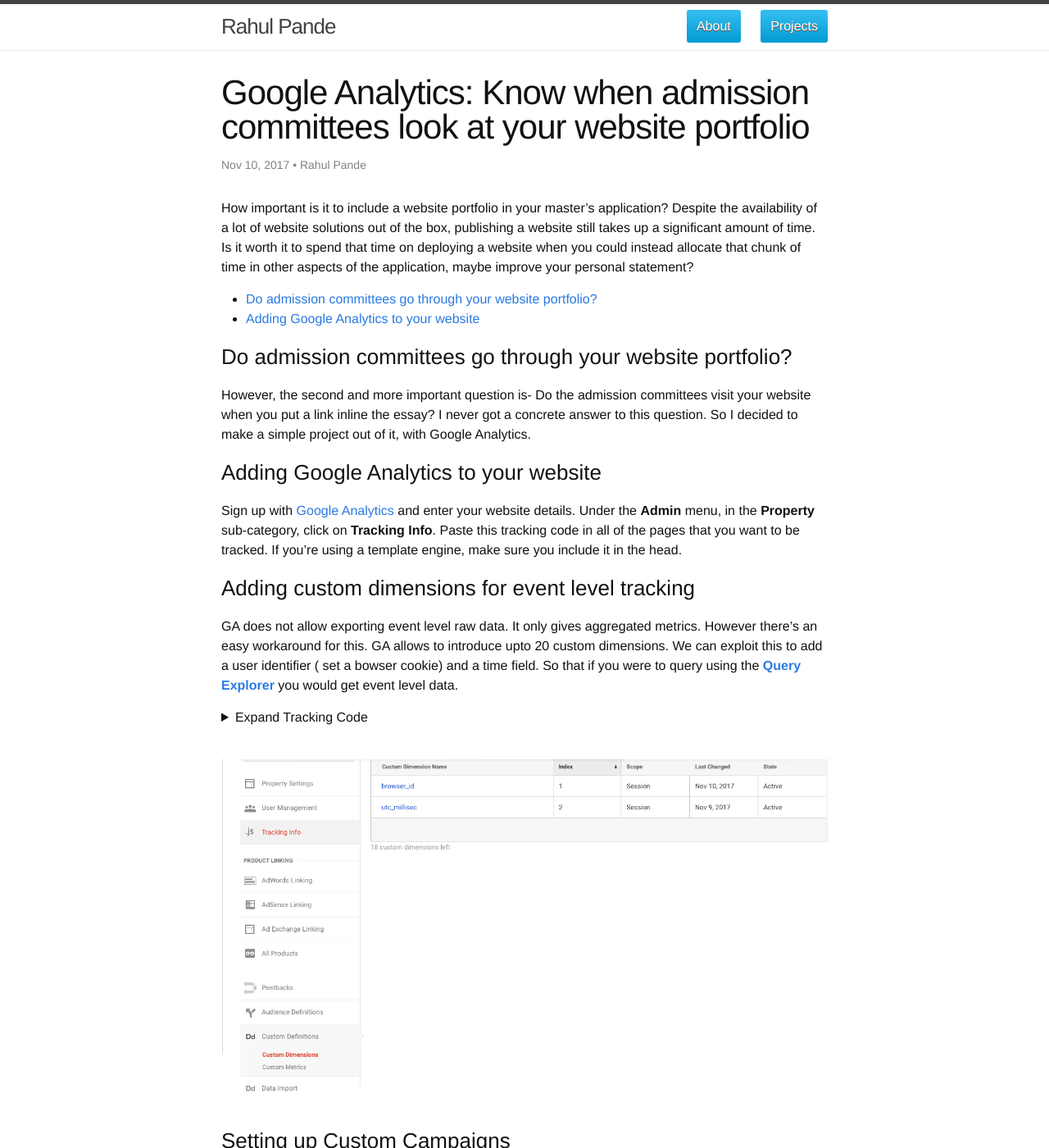
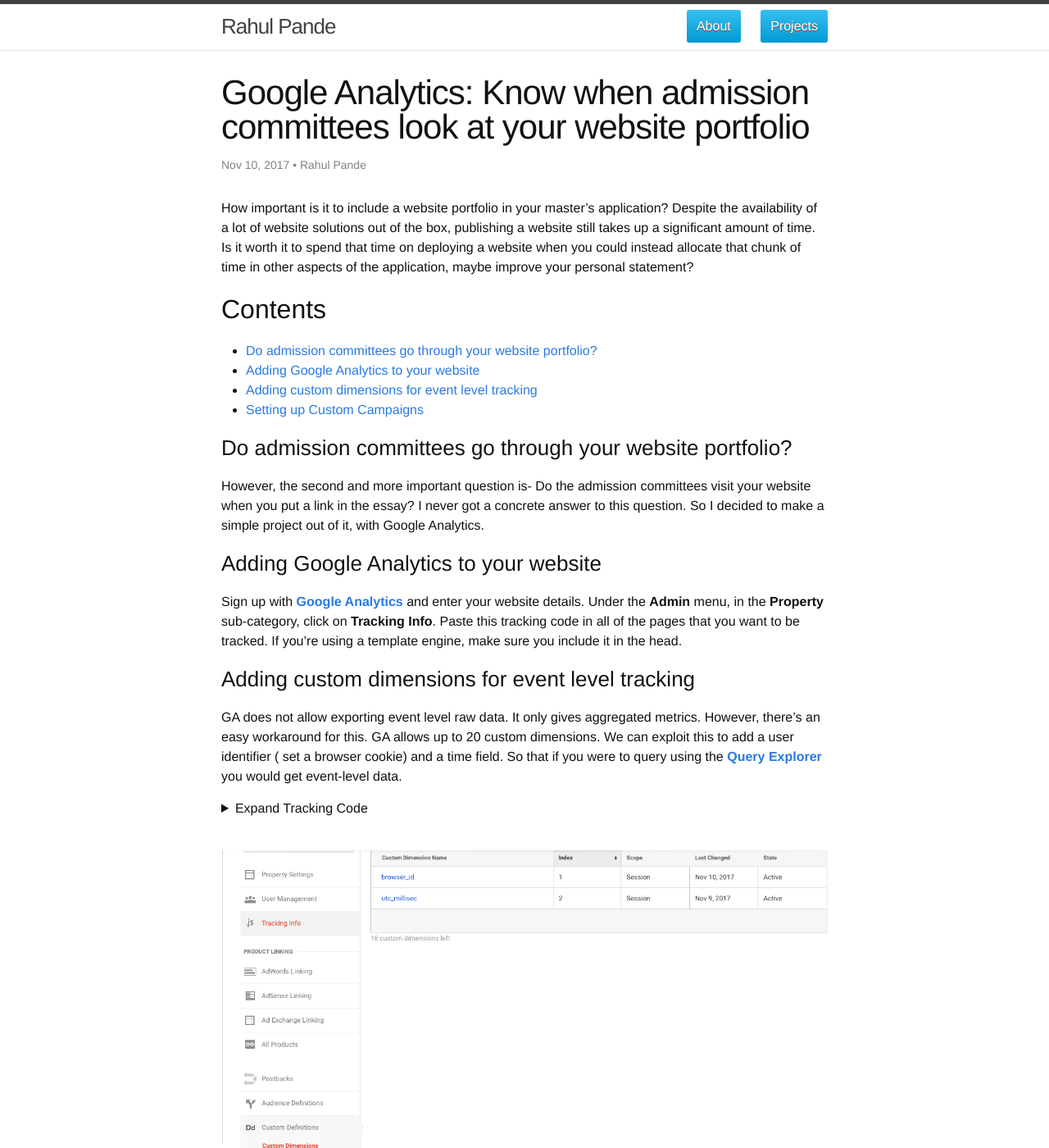
Before and after one commit to rahul-pande/rahul-pande.github.io, a Jekyll site: the page built from _posts/2017-11-10-google-analytics-does-a-website-portfolio-matter-in-your-masters-application.md, in a window 1280 px wide and 1400 px high. Shown: the whole window at 82% size. Built offline with Jekyll 4.4.1, drawn with Linux system fonts in a browser that asks for light colours; nearby versions of some CDN libraries; some of the changed text lies outside the part shown.

Commit message:
update post

```diff
--- a/_config.yml
+++ b/_config.yml
@@ -16,7 +16,7 @@
 title: Rahul Pande
 email: 93rahulpande@gmail.com
 description: >- # this means to ignore newlines until "baseurl:"
-  I'm a Data Scientist with skills in Machine Learning, Business Intelligence and Data Engineering among others. I often tweak and build custom Android ROMs.
+  I'm a Data Scientist with skills in Machine Learning, Business Intelligence, Data Engineering. I often tweak and build custom Android ROMs.
 baseurl: "" # the subpath of your site, e.g. /blog
 url: "http://rahulpande.me" # the base hostname & protocol for your site, e.g. http://example.com
 # twitter_username: jekyllrb
--- a/_posts/2017-11-10-google-analytics-does-a-website-portfolio-matter-in-your-masters-application.md
+++ b/_posts/2017-11-10-google-analytics-does-a-website-portfolio-matter-in-your-masters-application.md
@@ -3,26 +3,30 @@
 title: "Google Analytics: Know when admission committees look at your website portfolio"
 author: Rahul Pande
 date: 2017-11-10 9:26:10 +0530
-last_update: 2017-11-10 9:26:10 +0530
+last_update: 2017-11-29 9:26:10 +0530
 categories: analytics ga
 ---
 
 How important is it to include a website portfolio in your master's application? Despite the availability of a lot of website solutions out of the box, publishing a website still takes up a significant amount of time. Is it worth it to spend that time on deploying a website when you could instead allocate that chunk of time in other aspects of the application, maybe improve your personal statement?
 
+## Contents
+
 - [Do admission committees go through your website portfolio?](#do-admission-committees-go-through-your-website-portfolio)
 - [Adding Google Analytics to your website](#adding-google-analytics-to-your-website)
+- [Adding custom dimensions for event level tracking](#adding-custom-dimensions-for-event-level-tracking)
+- [Setting up Custom Campaigns](#setting-up-custom-campaigns)
 
 ### Do admission committees go through your website portfolio?
 
-However, the second and more important question is- Do the admission committees visit your website when you put a link inline the essay? I never got a concrete answer to this question. So I decided to make a simple project out of it, with Google Analytics.
+However, the second and more important question is- Do the admission committees visit your website when you put a link in the essay? I never got a concrete answer to this question. So I decided to make a simple project out of it, with Google Analytics.
 
 ### Adding Google Analytics to your website
 
-Sign up with [Google Analytics](https://analytics.google.com) and enter your website details. Under the **Admin** menu, in the **Property** sub-category, click on **Tracking Info**. Paste this tracking code in all of the pages that you want to be tracked. If you're using a template engine, make sure you include it in the head.
+Sign up with [**Google Analytics**](https://analytics.google.com){: target='_blank'} and enter your website details. Under the **Admin** menu, in the **Property** sub-category, click on **Tracking Info**. Paste this tracking code in all of the pages that you want to be tracked. If you're using a template engine, make sure you include it in the head.
 
 ### Adding custom dimensions for event level tracking
 
-GA does not allow exporting event level raw data. It only gives aggregated metrics. However there's an easy workaround for this. GA allows to introduce upto 20 custom dimensions. We can exploit this to add a user identifier ( set a bowser cookie) and a time field. So that if you were to query using the [**Query Explorer**](https://ga-dev-tools.appspot.com/query-explorer/) you would get event level data.
+GA does not allow exporting event level raw data. It only gives aggregated metrics. However, there's an easy workaround for this. GA allows up to 20 custom dimensions. We can exploit this to add a user identifier ( set a browser cookie) and a time field. So that if you were to query using the [**Query Explorer**](https://ga-dev-tools.appspot.com/query-explorer/){: target='_blank'} you would get event-level data.
 
 <details markdown="1">
 <summary>Expand Tracking Code</summary>
@@ -98,9 +102,24 @@
 
 ### Setting up Custom Campaigns
 
-If your website already has significant traffic from the places that you're Universities are, you would need to set up custom campaigns to distinguish the application statement traffic from the other traffic. You can use the [Campaign URL Builder](https://ga-dev-tools.appspot.com/campaign-url-builder/) and setup up links for different Universities that you're applying to.
+If your website already has significant traffic from the places that you're Universities are, you would need to set up custom campaigns to distinguish the application statement traffic from the other traffic. You can use the [**Campaign URL Builder**](https://ga-dev-tools.appspot.com/campaign-url-builder/){: target='_blank'} and setup up links for different Universities that you're applying to.
+
+**Important Note:**
+> Inserting a shortened URL is not a good idea since you don't have user's consent to be tracked.
+> This is why I think you should refrain from using URL shortening services like bit.ly.
+> Instead, enter plan website name like rahulpande.me and then link it to the custom tracking URL; that way the user could still copy paste the text if he wishes to be not tracked explicitly
+
 
 ![](/assets/img/custom_ga_campaign.png)
 
+You should have something like below in your Query Explorer Result which you can export as CSV.
 
-// In progress. Please check back again.
+![](/assets/img/ga_raw_data.png)
+
+You could do a whole bunch of analytics around this. Some points that I will be publishing at the end of this exercise are:
+- Do Universities look beyond the main landing page?
+- It would also be interesting to see the box plot of the number of website visits versus University application outcome (admit/reject) and then check how much of the variation in the number of visits can be explained by the University outcome.
+
+If you have any thoughts on this, please let me know in the comments section!
+
+> If you are a member of one of the admission committees, let me know if and how this post influenced the decision!
```
Also changed, not shown: assets/img/ga_raw_data.png (added).
